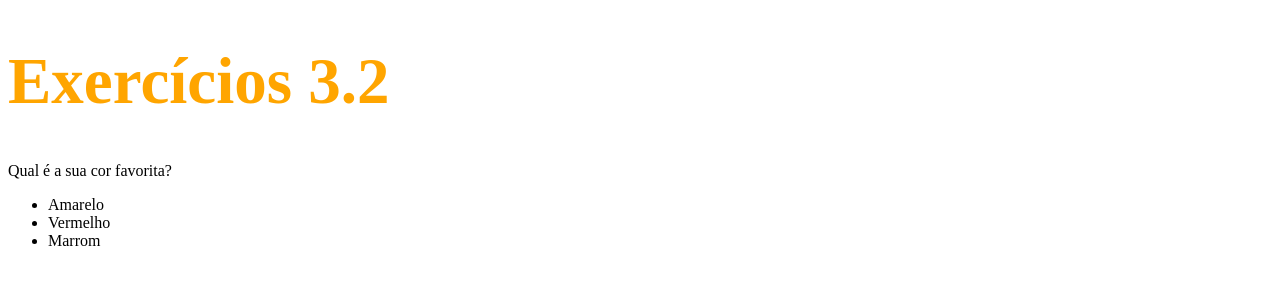
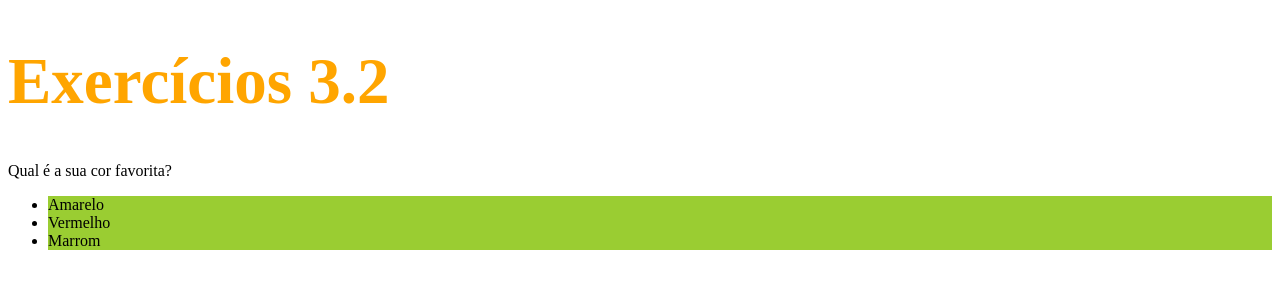
Before and after one commit to marcoPoloJr/Trybe-exercicios, a plain HTML site: page index.html in a window 1280 px wide. Drawn offline with Linux system fonts and the light colour scheme.

Commit message:
Alteração cor de fundo Lista

```diff
--- a/index.html
+++ b/index.html
@@ -7,7 +7,9 @@
         h1{
             font-size: 65px;
             color: orange;
-
+          }
+        li{
+            background-color: yellowgreen ;
         }
     </style>
     <style></style>
```
